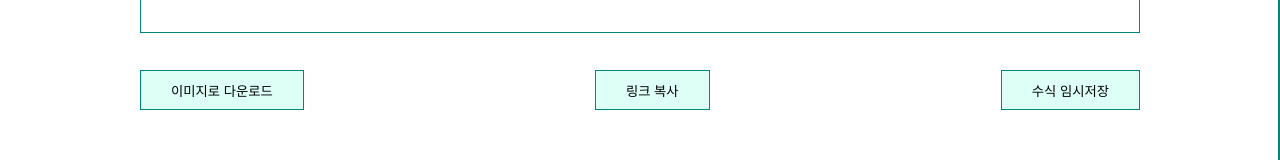
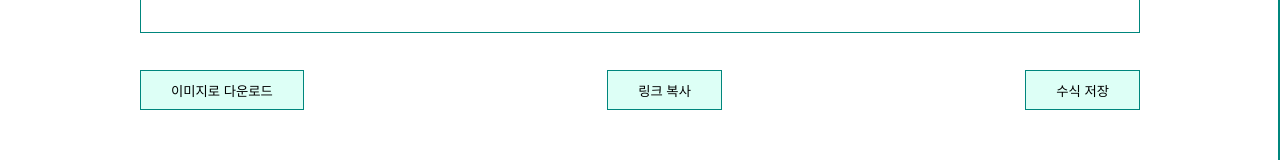
Before and after one commit to boostcamp-2020/Project15-B-Client-Based-Formula-Editor, a React app: page / in a window 1280 px wide. Shown: the part 598-758 px from the top of the page. Built offline with nearby package versions, Linux system fonts and the light colour scheme.

Commit message:
chore: 수식 임시저장 -> 수식 저장으로 이름 변경

```diff
--- a/src/containers/FooterContainer.jsx
+++ b/src/containers/FooterContainer.jsx
@@ -76,7 +76,7 @@ export default function FooterContainer() {
 				message="수식 링크를 복사하였습니다"
 			/>
 			<FooterButton
-				name="수식 임시저장"
+				name="수식 저장"
 				onClick={handleSaveFormula}
 				isPopupOn={formulaSave}
 				message="수식을 저장하였습니다"
```
